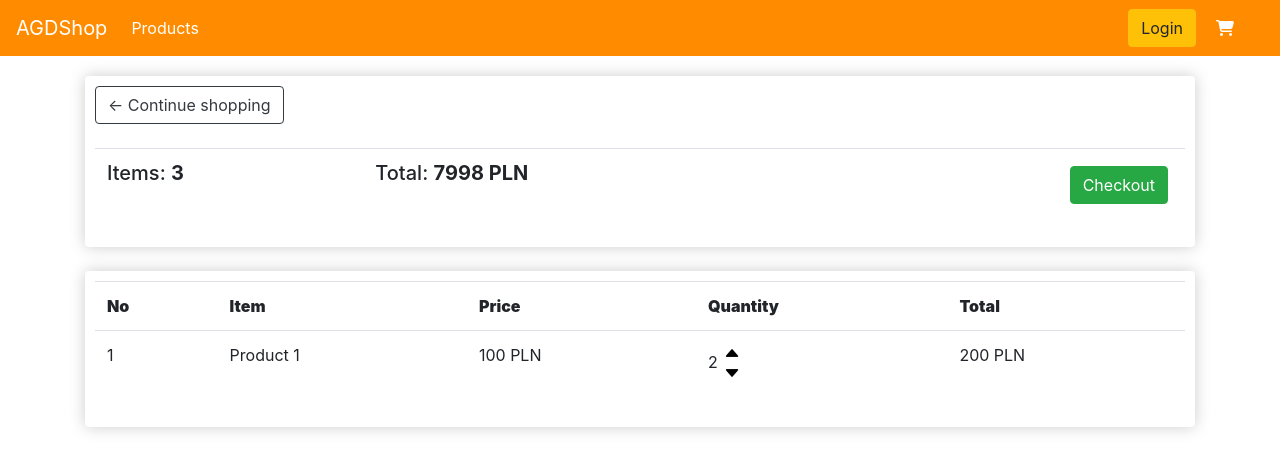
After one commit to xanna6/eCommerce, a Django app: page /cart/ in a window 1280 px wide. The commit adds this page. Shown: the top 471 px of the page. Run offline with Django 5.2, Linux system fonts and the light colour scheme; lists and menus that the app fills with data are empty; some libraries are stand-ins or nearby versions.

Commit message:
cart page added

```diff
--- a/static/css/styles.css
+++ b/static/css/styles.css
@@ -28,3 +28,27 @@ a.cart-icon {
 .col-lg-4 {
     margin-top: 20px;
 }
+
+.col-lg-12 {
+    margin-top: 20px;
+}
+
+.quantity {
+    display: inline-block;
+    vertical-align: top;
+    padding-top: 7px;
+    height: 30px;
+}
+
+.arrow-up {
+    width: 20px;
+    display: block;
+    cursor: pointer;
+}
+
+.arrow-down {
+    width: 20px;
+    display: block;
+    cursor: pointer;
+    transform: scaleY(-1);
+}
--- /dev/null
+++ b/store/templates/cart.html
@@ -0,0 +1,53 @@
+{% extends 'main.html' %}
+{% load static %}
+{% block content %}
+
+<div class="row">
+    <div class="col-lg-12">
+        <div class="box-element">
+            <a class="btn btn-outline-dark" href="{% url 'products' %}">&#x2190; Continue shopping</a>
+
+            <br>
+            <br>
+
+            <table class="table">
+                <tr>
+                    <th><h5>Items: <strong>3</strong></h5></th>
+                    <th><h5>Total: <strong>7998 PLN</strong></h5></th>
+                    <th>
+                        <a class="btn btn-success" style="float: right; margin: 5px;" href="#" >Checkout</a>
+                    </th>
+                </tr>
+            </table>
+        </div>
+
+        <br>
+
+        <div class="box-element">
+            <table class="table">
+                <tr>
+                    <th><strong>No</strong></th>
+                    <th><strong>Item</strong></th>
+                    <th><strong>Price</strong></th>
+                    <th><strong>Quantity</strong></th>
+                    <th><strong>Total</strong></th>
+                </tr>
+                <tr>
+                    <td>1</td>
+                    <td>Product 1</td>
+                    <td>100 PLN</td>
+                    <td>
+                        <div class="quantity">2</div>
+                        <div style="display: inline-block;">
+                            <img class="arrow-up" src="{% static 'images/arrow.png' %}">
+                            <img class="arrow-down" src="{% static 'images/arrow.png' %}">
+                        </div>
+                    </td>
+                    <td>200 PLN</td>
+                </tr>
+            </table>
+        </div>
+    </div>
+</div>
+
+{% endblock content %}
--- a/store/templates/main.html
+++ b/store/templates/main.html
@@ -45,7 +45,7 @@
           <div class="form-inline my-2 my-lg-0">
               <a href="#" class="btn btn-warning">Login</a>
 
-              <a href="#" class="cart-icon">
+              <a href="{% url 'cart' %}" class="cart-icon">
                   <i class="fa-solid fa-cart-shopping"></i>
               </a>
 
--- a/store/urls.py
+++ b/store/urls.py
@@ -2,5 +2,6 @@ from django.urls import path
 from . import views
 
 urlpatterns = [
-    path('', views.products, name="products")
+    path('', views.products, name="products"),
+    path('cart/', views.cart, name="cart")
 ]
--- a/store/views.py
+++ b/store/views.py
@@ -6,3 +6,7 @@ def products(request):
     product_list = Product.objects.all()
     context = {'products': product_list}
     return render(request, 'products.html', context)
+
+
+def cart(request):
+    return render(request, 'cart.html')
```
Also changed, not shown: static/images/arrow.png (added).
